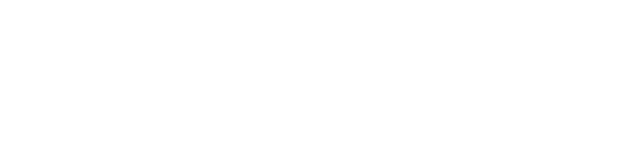
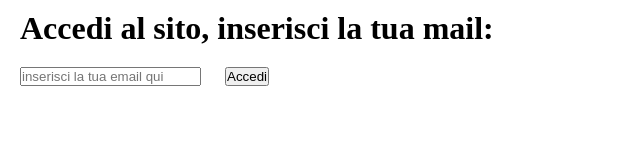
Before and after one commit to Pepesalezucchero/js-mail-dadi, a plain HTML site: page Mail/index.html in a window 1280 px wide. Shown: the whole page, without its empty margins (0-640 px from the left). Drawn offline with Linux system fonts and the light colour scheme.

Commit message:
inserimento su funzioni html e stili in css

```diff
--- a/Mail/css/style.css
+++ b/Mail/css/style.css
@@ -3,5 +3,8 @@
     padding: 0;
     margin: 0;
     box-sizing: border-box;
-    font-size: 16px;
 }
+
+h1, input {
+    margin: 10px 20px;
+}
--- a/Mail/index.html
+++ b/Mail/index.html
@@ -10,6 +10,11 @@
 
     <body>
 
+        <h1>Accedi al sito, inserisci la tua mail:</h1>
+
+        <input id="send-btn" type="text" placeholder="inserisci la tua email qui">
+        <button id="email-user">Accedi</button>
+
         <!--javascript-->
         <script src="js/script.js"></script>
     </body>
--- a/Mail/js/script.js
+++ b/Mail/js/script.js
@@ -6,3 +6,5 @@ stampa un messaggio appropriato sull’esito del controllo.
 
 const userSubscribe = ["pinoilfagiolino@gmail.com", "milanochebellamano@gmail.com", "ginalapaperina@gmail.com", "dulcisinfundo@hotmail.it"];
 console.log(userSubscribe);
+
+//chiedo la mail all'utente che cerca di accedere alla pagina
```
